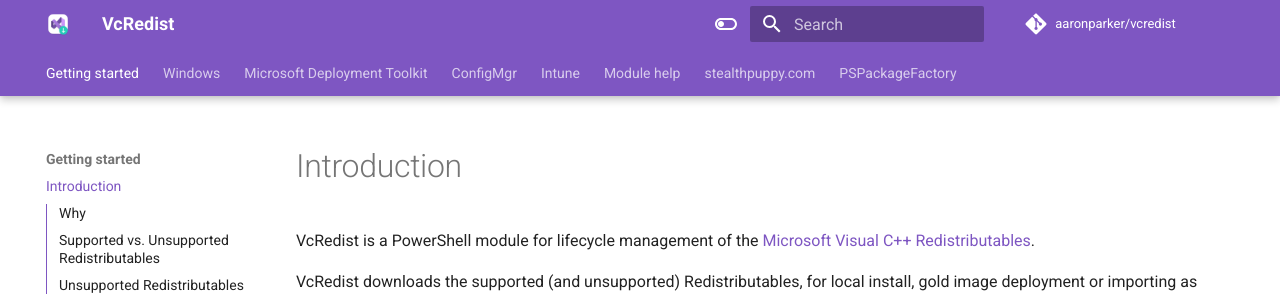
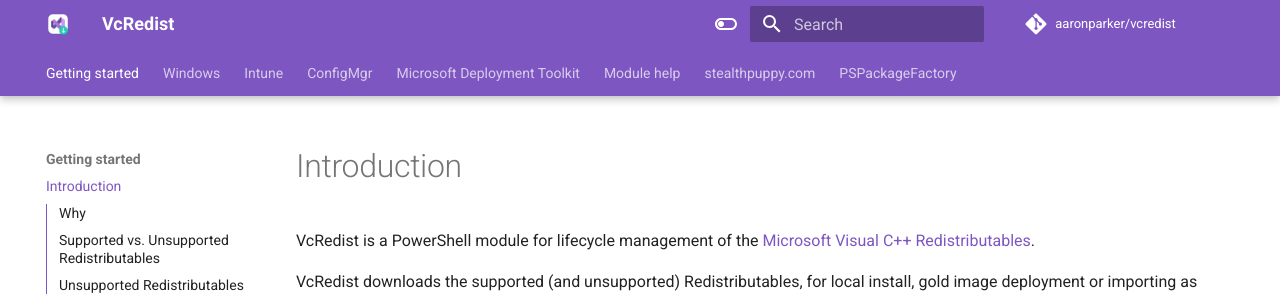
Before and after one commit to aaronparker/vcredist, an MkDocs documentation site: the page built from docs/index.md, in a window 1280 px wide. Shown: the top 296 px of the page. Built offline with MkDocs 1.6.1 and Material for MkDocs 9.7.7, drawn with Linux system fonts in a browser that asks for light colours; comment, search, counter and statistics services are not loaded.

```diff
--- a/mkdocs.yml
+++ b/mkdocs.yml
@@ -138,15 +138,15 @@ nav:
     - Install the Redistributables: install-vcredist.md
     - Get the Installed Redistributables: get-installedvcredist.md
     - Uninstall the Redistributables: uninstall-vcredist.md
+  - Intune:
+    - Import Redistributables into Intune: import-vcintuneapplication.md
+  - ConfigMgr:
+    - Import Redistributables into ConfigMgr: import-vcconfigmgrapplication.md
   - Microsoft Deployment Toolkit:
     - Import Redistributables into MDT: import-vcmdtapplication.md
     - Create a Redistributables bundle in MDT: new-vcmdtbundle.md
     - Update Redistributables in MDT: update-vcmdtapplication.md
     - Update the Redistributables bundle in MDT: update-vcmdtbundle.md
-  - ConfigMgr:
-    - Import Redistributables into ConfigMgr: import-vcconfigmgrapplication.md
-  - Intune:
-    - Import Redistributables into Intune: import-vcintuneapplication.md
   - Module help:
     - en-US:
       - about_VcRedist: help/en-US/about_VcRedist.md
```
